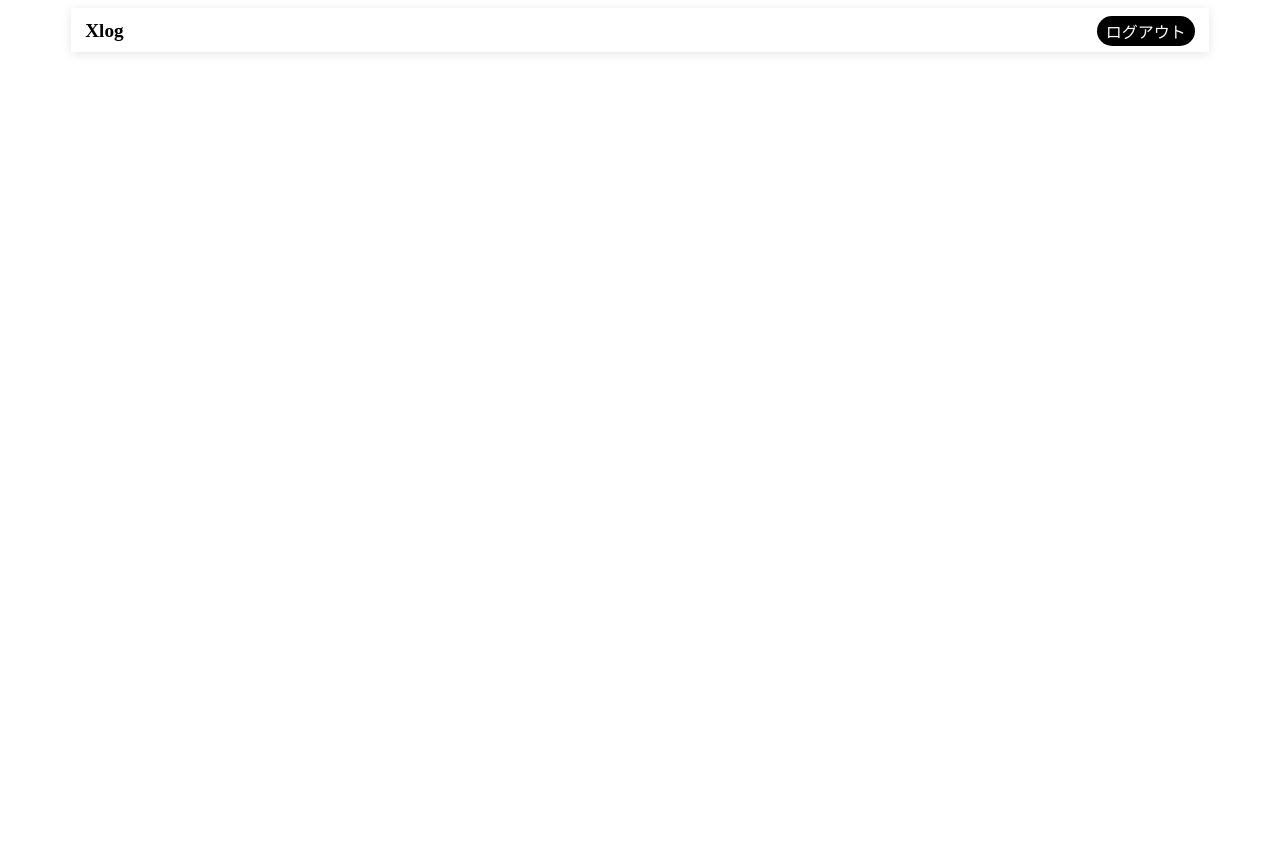
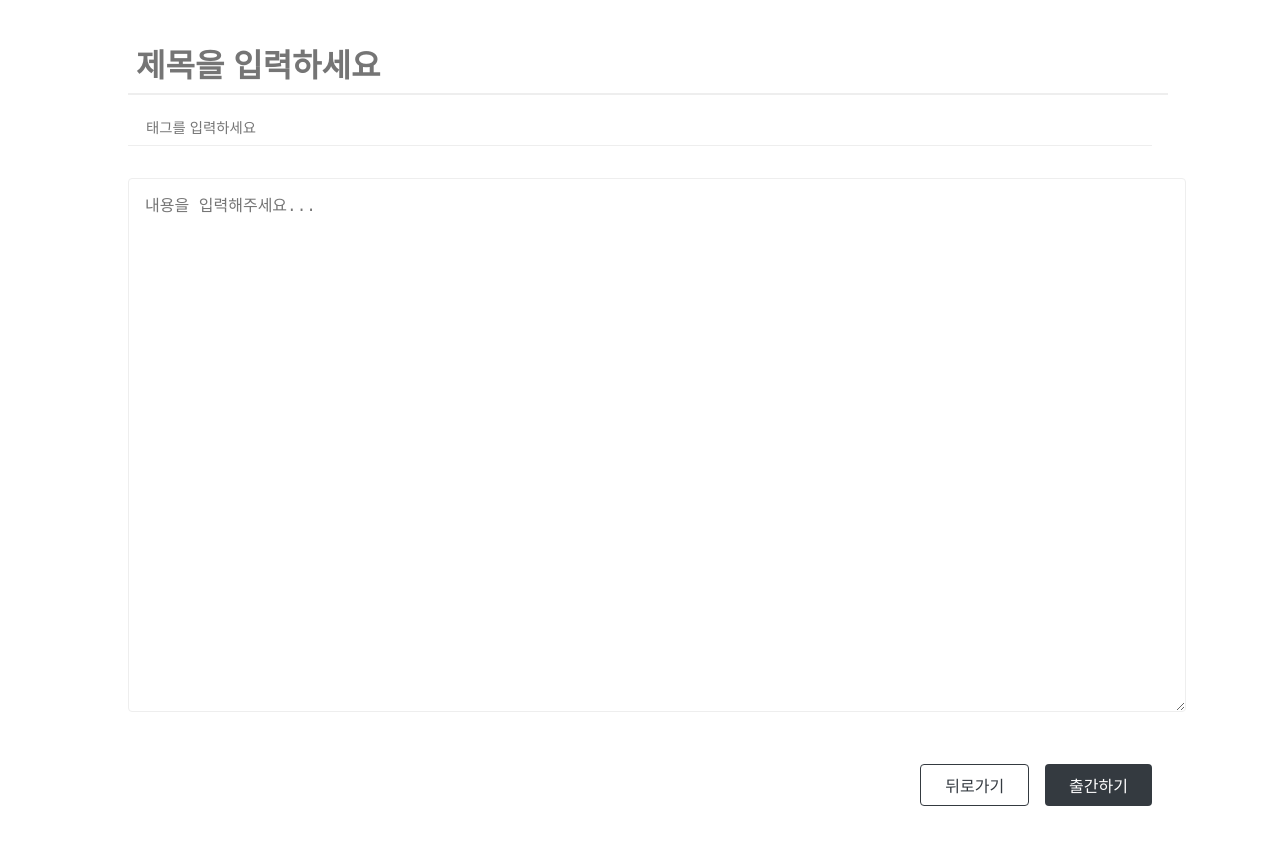
Before and after one commit to PickyPeople/xlog-FE, a Vue app: page /write in a window 1280 px wide. Shown: the top 844 px of the page. Built offline with nearby package versions, Linux system fonts and the light colour scheme.

Commit message:
feat: 記事の通信コード準備

```diff
--- a/package.json
+++ b/package.json
@@ -10,6 +10,7 @@
   "dependencies": {
     "axios": "^1.7.9",
     "core-js": "^3.8.3",
+    "marked": "^15.0.7",
     "vue": "^3.2.13",
     "vue-router": "^4.5.0"
   },
--- a/src/views/Write/WriteView.css
+++ b/src/views/Write/WriteView.css
@@ -1,42 +1,117 @@
-* {
-  margin: 0;
-  padding: 0;
-  box-sizing: border-box;
+.editor-container {
+  width: 90%;
+  max-width: 1024px;
+  margin: 0 auto;
+  padding: 2rem;
 }
 
-header {
-  height: 44px;
+.title-input {
+  margin-bottom: 1rem;
 }
 
-.inner {
-  width: 90%;
-  height: 100%;
-  margin: 0 auto;
-  padding: 0 4px;
-  position: relative;
-  box-shadow: 0px 2px 10px rgba(0, 0, 0, 0.1);
+.title-field {
+  width: 100%;
+  font-size: 2rem;
+  padding: 0.5rem;
+  border: none;
+  border-bottom: 2px solid #eee;
+  outline: none;
+  font-weight: bold;
 }
 
-.user {
-  display: flex;
-  flex-direction: row;
-  align-items: center;
-  justify-content: space-between;
-  padding: 5px 10px;
+.title-field:focus {
+  border-bottom: 2px solid #343a40;
 }
 
-h1 {
-  padding-top: 3px;
-  width: auto;
-  font-size: 1.2em;
-  cursor: pointer;
+.tag-container {
+  display: flex;
+  flex-wrap: wrap;
+  gap: 0.5rem;
+  margin-bottom: 1rem;
+  padding: 0.5rem;
+  border-bottom: 1px solid #eee;
 }
 
-.userIcon {
-  margin-top: 3px;
+.tag-list {
+  display: flex;
+  flex-wrap: wrap;
+  gap: 0.5rem;
+}
+
+.tag {
+  background-color: #f1f3f5;
+  color: #343a40;
+  padding: 0.3rem 0.8rem;
+  border-radius: 1rem;
+  font-size: 0.9rem;
+  display: flex;
+  align-items: center;
+  gap: 0.3rem;
+}
+
+.tag-remove {
   cursor: pointer;
-  padding: 3px 9px;
-  border-radius: 30px;
-  background-color: black;
+  color: #868e96;
+}
+
+.tag-input {
+  border: none;
+  outline: none;
+  font-size: 0.9rem;
+  flex: 1;
+  min-width: 120px;
+}
+
+.editor-content {
+  margin: 2rem 0;
+}
+
+.content-editor {
+  width: 100%;
+  min-height: 500px;
+  padding: 1rem;
+  border: 1px solid #eee;
+  border-radius: 4px;
+  outline: none;
+  resize: vertical;
+  font-size: 1rem;
+  line-height: 1.5;
+}
+
+.content-editor:focus {
+  border-color: #343a40;
+}
+
+.editor-footer {
+  display: flex;
+  justify-content: flex-end;
+  gap: 1rem;
+  padding: 1rem 0;
+}
+
+.btn-save, .btn-publish {
+  padding: 0.5rem 1.5rem;
+  border-radius: 4px;
+  cursor: pointer;
+  font-size: 1rem;
+}
+
+.btn-save {
+  background: none;
+  border: 1px solid #343a40;
+  color: #343a40;
+}
+
+.btn-save:hover {
+  background: #f8f9fa;
+}
+
+.btn-publish {
+  background: #343a40;
+  border: none;
   color: white;
 }
+
+.btn-publish:hover {
+  background: #495057;
+}
--- a/src/views/Write/WriteView.js
+++ b/src/views/Write/WriteView.js
@@ -1,16 +1,66 @@
-import { useRouter } from "vue-router"
+import { ref } from 'vue';
+import { useRouter } from 'vue-router';
 
 export default {
-  name: 'WriteView',
-  setup() {
+  name: 'WriteContent',
+  emits: ['save-draft', 'publish'],
+  setup(props, { emit }) {
+    const title = ref('');
+    const content = ref('');
+    const tags = ref([]);
+    const currentTag = ref('');
     const router = useRouter();
 
     const navigateHome = () => {
       router.push('/');
     }
 
+    const addTag = () => {
+      if (currentTag.value.trim() && !tags.value.includes(currentTag.value.trim())) {
+        tags.value.push(currentTag.value.trim());
+        currentTag.value = '';
+      }
+    };
+
+    const removeTag = (index) => {
+      tags.value.splice(index, 1);
+    };
+
+    const publish = async () => {
+      try {
+        const response = await fetch('/api/posts', {  // Ruby 백엔드 API 엔드포인트
+          method: 'POST',
+          headers: {
+            'Content-Type': 'application/json',
+          },
+          body: JSON.stringify({
+            title: title.value,
+            content: content.value,
+            tags: tags.value
+          })
+        });
+
+        if (!response.ok) {
+          throw new Error('게시물 등록에 실패했습니다');
+        }
+
+        // 성공 시 홈으로 이동
+        router.push('/');
+      } catch (error) {
+        console.error('Error:', error);
+        // 에러 처리 로직 추가 (예: 사용자에게 알림)
+      }
+    };
+
     return {
+      title,
+      content,
+      tags,
+      currentTag,
+      addTag,
+      removeTag,
+      publish,
       navigateHome
-    }
+    };
   }
 }
--- a/src/views/Write/WriteView.vue
+++ b/src/views/Write/WriteView.vue
@@ -1,15 +1,49 @@
 <template>
-  <header>
-    <div class="inner">
-      <div class="user">
-        <h1 class="logo" @click="navigateHome">Xlog</h1>
-        <div class="userIcon">ログアウト</div>
+  <div>
+    <main class="editor-container">
+    <!-- 제목 입력 영역 -->
+    <div class="title-input">
+      <input
+        type="text"
+        v-model="title"
+        placeholder="제목을 입력하세요"
+        class="title-field"
+      />
+    </div>
+
+    <!-- 태그 입력 영역 -->
+    <div class="tag-container">
+      <div class="tag-list">
+        <span v-for="(tag, index) in tags" :key="index" class="tag">
+          {{ tag }}
+          <span @click="removeTag(index)" class="tag-remove">×</span>
+        </span>
       </div>
+      <input
+        type="text"
+        v-model="currentTag"
+        @keyup.enter="addTag"
+        placeholder="태그를 입력하세요"
+        class="tag-input"
+      />
     </div>
-    <div class="content">
 
+    <!-- 에디터 영역 -->
+    <div class="editor-content">
+      <textarea
+        v-model="content"
+        placeholder="내용을 입력해주세요..."
+        class="content-editor"
+      ></textarea>
     </div>
-  </header>
+
+    <!-- 하단 버튼 -->
+    <div class="editor-footer">
+      <button class="btn-save" @click="navigateHome">뒤로가기</button>
+      <button class="btn-publish" @click="publish">출간하기</button>
+    </div>
+  </main>
+  </div>
 </template>
 
 <script src="./WriteView.js">
```
Also changed, not shown: 1 other file (tests, documents, lock files or other folders).
